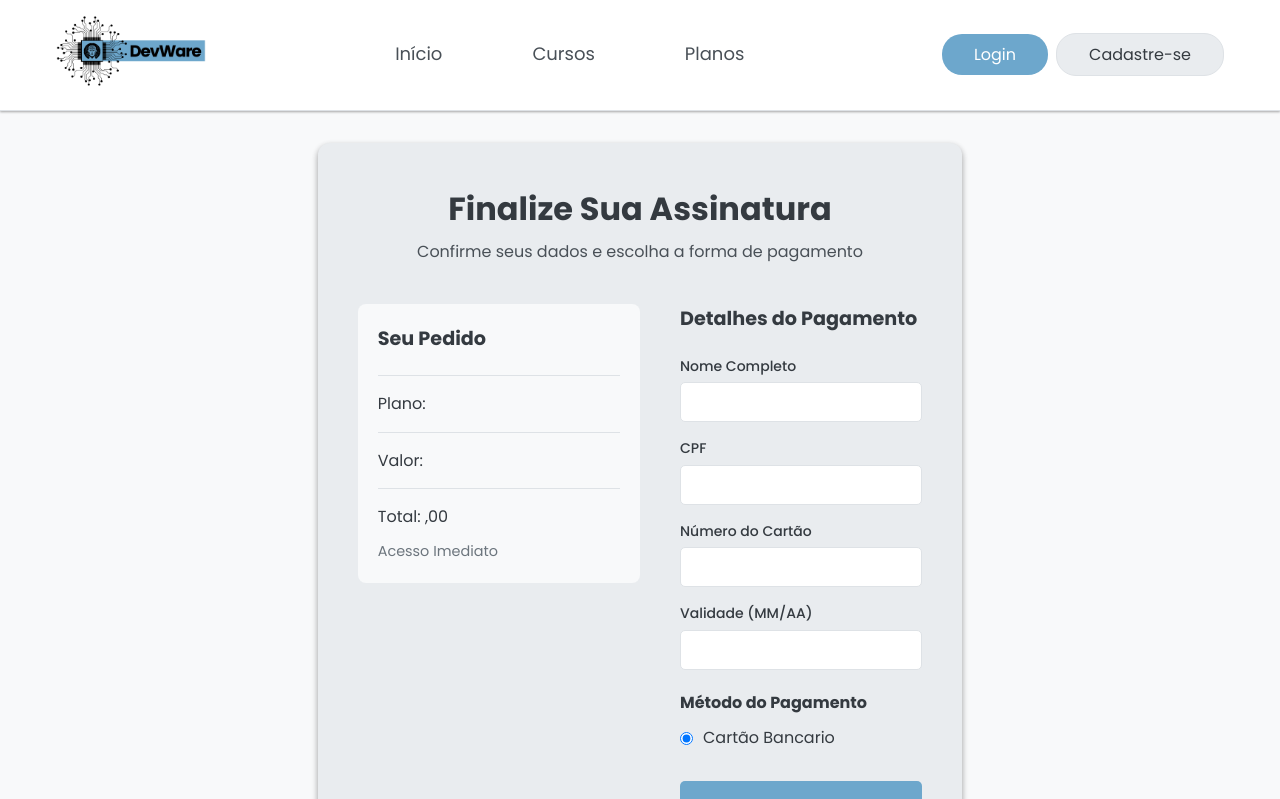
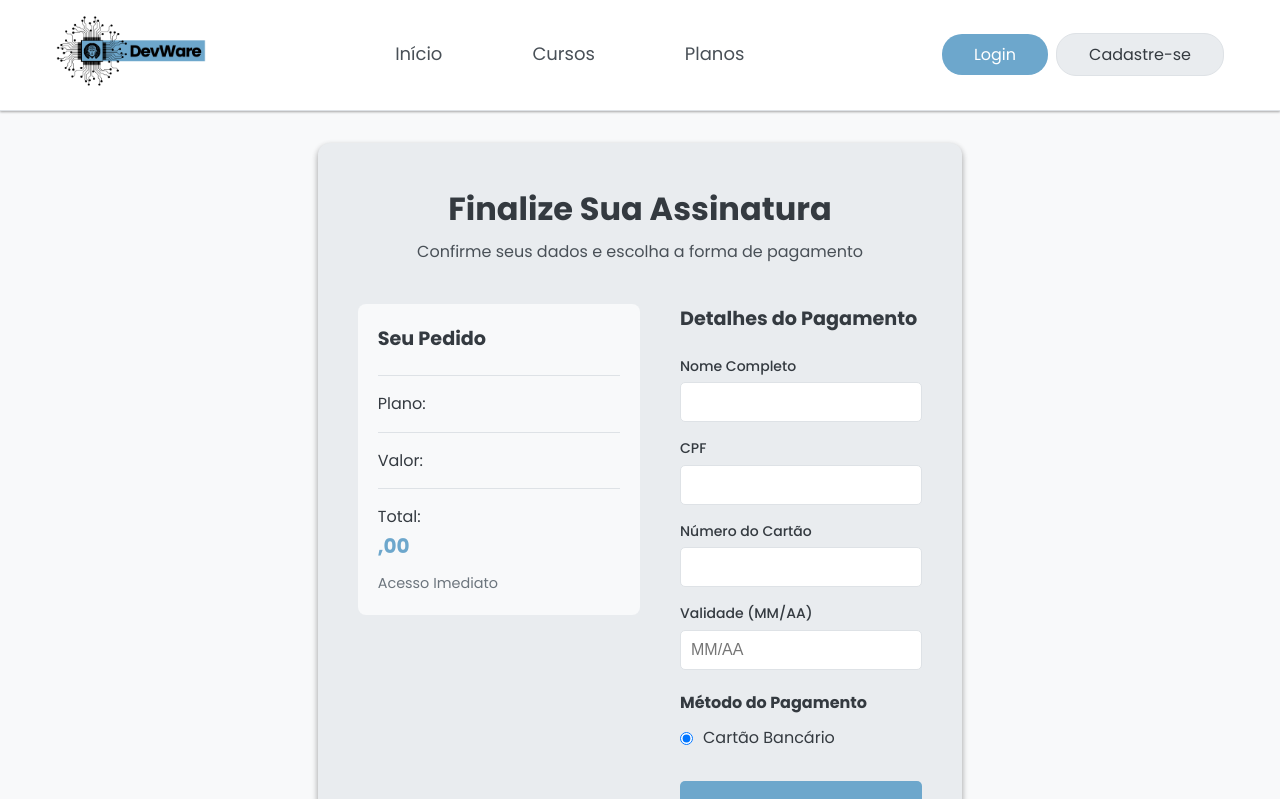
Before and after one commit to PatrikMrc/DevWare, a React (Create React App) app: page /payment in a window 1280 px wide. Shown: the top 799 px of the page. Built offline with nearby package versions, Linux system fonts and the light colour scheme.

Commit message:
payment form backend and authcontext for include token

```diff
--- a/src/components/PaymentForm.jsx
+++ b/src/components/PaymentForm.jsx
@@ -1,16 +1,77 @@
-import React from 'react';
+import React, { useState, useContext } from 'react';
 import './styles/PaymentForm.css';
-import { useSearchParams } from 'react-router-dom';
+import axios from 'axios';
+import { useSearchParams, useNavigate } from 'react-router-dom';
+import { AuthContext } from '../contexts/AuthContext';
 
 function PaymentForm() {
+  const [searchParams] = useSearchParams();
+  const navigate = useNavigate();
+  const { token } = useContext(AuthContext); // pega o token do contexto global
+  // Captura os valores da URL
+  const title = searchParams.get('title');
+  const price = searchParams.get('price');
+  const total = searchParams.get('total');
 
-  // useSearchParams nos dá acesso aos parâmetros de query da URL
-    const [searchParams] = useSearchParams();
+  // Estado do formulário
+  const [formData, setFormData] = useState({
+    nome: '',
+    cpf: '',
+    cartao: '',
+    validade: '',
+  });
 
-    // Captura os valores de 'title', 'price' e 'total' da URL
-    const title = searchParams.get('title');
-    const price = searchParams.get('price');
-    const total = searchParams.get('total');
+  // Atualiza os inputs
+  const handleChange = (e) => {
+    setFormData({
+      ...formData,
+      [e.target.id]: e.target.value,
+    });
+  };
+
+  // Envia os dados à API
+  const handleSubmit = async (e) => {
+    e.preventDefault();
+
+    if (!token) {
+      alert('Você precisa estar logado para realizar o pagamento.');
+      navigate('/login');
+      return;
+    }
+
+    try {
+      const response = await axios.post(
+        'http://127.0.0.1:8000/api/premium-subscription',
+        {
+          name: formData.nome,
+          cpf: formData.cpf,
+          cartao: formData.cartao,
+          validade: formData.validade,
+          plano: title,
+          preco: price,
+          total: total,
+        },
+        {
+          headers: {
+            Authorization: `Bearer ${token}`, // ✅ token no cabeçalho
+            'Content-Type': 'application/json',
+          },
+        }
+      );
+
+      console.log('Resposta da API:', response.data);
+      alert('Pagamento realizado com sucesso!');
+      navigate('/plataform');
+    } catch (error) {
+      console.error('Erro ao enviar o pagamento:', error);
+      if (error.response?.status === 401) {
+        alert('Sessão expirada. Faça login novamente.');
+        navigate('/login');
+      } else {
+        alert('Erro ao processar o pagamento. Verifique os dados e tente novamente.');
+      }
+    }
+  };
 
   return (
     <div className="card">
@@ -19,13 +80,13 @@ function PaymentForm() {
         <p>Confirme seus dados e escolha a forma de pagamento</p>
       </div>
 
-      <div className="form-container">
+      <form className="form-container" onSubmit={handleSubmit}>
         <div className="order-summary">
           <h3>Seu Pedido</h3>
           <hr />
           <div className="order-item">
-            <span className="item-label">Plano: {title}</span>
-            <span className="item-value blue-text">{price}</span>
+            <span className="item-label">Plano:</span>
+            <span className="item-value blue-text">{title}</span>
           </div>
           <hr />
           <div className="order-item">
@@ -34,50 +95,77 @@ function PaymentForm() {
           </div>
           <hr />
           <div className="order-item total">
-            <span className="item-label">Total: {total},00</span>
+            <span className="item-label">Total:</span>
+            <span className="item-value blue-text">{total},00</span>
           </div>
           <p className="access-info">Acesso Imediato</p>
         </div>
 
         <div className="payment-details">
           <h3>Detalhes do Pagamento</h3>
+
           <div className="form-group">
             <label htmlFor="nome">Nome Completo</label>
-            <input type="text" id="nome" />
+            <input
+              type="text"
+              id="nome"
+              value={formData.nome}
+              onChange={handleChange}
+              required
+            />
           </div>
+
           <div className="form-group">
             <label htmlFor="cpf">CPF</label>
-            <input type="number" id="cpf" />
+            <input
+              type="number"
+              id="cpf"
+              value={formData.cpf}
+              onChange={handleChange}
+              required
+            />
           </div>
+
           <div className="form-group">
             <label htmlFor="cartao">Número do Cartão</label>
-            <input type="number" id="cartao" />
+            <input
+              type="number"
+              id="cartao"
+              value={formData.cartao}
+              onChange={handleChange}
+              required
+            />
           </div>
+
           <div className="form-group">
             <label htmlFor="validade">Validade (MM/AA)</label>
-            <input type="number" id="validade" />
+            <input
+              type="text"
+              id="validade"
+              value={formData.validade}
+              onChange={handleChange}
+              placeholder="MM/AA"
+              required
+            />
           </div>
 
           <h4>Método do Pagamento</h4>
           <div className="payment-method-container">
             <label className="radio-label">
               <input type="radio" name="payment-method" defaultChecked />
-              Cartão Bancario
+              Cartão Bancário
             </label>
-            <div className="card-icons">
-              <span className="card-icon"></span>
-              <span className="card-icon"></span>
-              <span className="card-icon"></span>
-              <span className="card-icon"></span>
-            </div>
           </div>
 
-          <button className="confirm-button">Confirmar e Pagar</button>
+          <button type="submit" className="confirm-button">
+            Confirmar e Pagar
+          </button>
           <p className="terms-text">
-            Ao confirmar, você concorda com nossos <a href="#" className="terms-link">Termos de Uso</a>
+            Ao confirmar, você concorda com nossos{' '}
+            <a href="#" className="terms-link">Termos de Uso</a>
           </p>
         </div>
-      </div>
+      </form>
     </div>
   );
 }
--- /dev/null
+++ b/src/contexts/AuthContext.jsx
@@ -0,0 +1,26 @@
+import { createContext, useState, useEffect } from 'react';
+
+export const AuthContext = createContext();
+
+export const AuthProvider = ({ children }) => {
+  const [token, setToken] = useState(localStorage.getItem('token'));
+
+  useEffect(() => {
+    if (token) {
+      localStorage.setItem('token', token);
+    } else {
+      localStorage.removeItem('token');
+    }
+  }, [token]);
+
+  const logout = () => {
+    setToken(null);
+    localStorage.removeItem('token');
+  };
+
+  return (
+    <AuthContext.Provider value={{ token, setToken, logout }}>
+      {children}
+    </AuthContext.Provider>
+  );
+};
--- a/src/index.js
+++ b/src/index.js
@@ -2,10 +2,13 @@ import React from 'react';
 import ReactDOM from 'react-dom/client';
 import './index.css'; // Estilos base para o HTML/Body
 import App from './App';
+import { AuthProvider } from './contexts/AuthContext';
 
 const root = ReactDOM.createRoot(document.getElementById('root'));
 root.render(
   <React.StrictMode>
-    <App />
+    <AuthProvider>
+      <App />
+    </AuthProvider>
   </React.StrictMode>
 );
--- a/src/pages/Login.jsx
+++ b/src/pages/Login.jsx
@@ -1,12 +1,13 @@
 import './styles/LoginRegister.css';
 import axios from 'axios';
-import { useState } from 'react';
+import { useState, useContext } from 'react';
 import { useNavigate, Link } from 'react-router-dom';
+import { AuthContext } from '../contexts/AuthContext'; // <-- importa o contexto
 
 const Login = () => {
   const navigate = useNavigate();
+  const { setToken } = useContext(AuthContext); // <-- acessa o método global para guardar o token
 
-  // State para armazenar os dados do formulário
   const [formData, setFormData] = useState({
     email: '',
     password: '',
@@ -28,15 +29,18 @@ const Login = () => {
       // Faz a requisição POST para o backend
       const response = await axios.post('http://127.0.0.1:8000/api/login', formData);
 
+      // Pega o token retornado pela API (ajuste conforme a estrutura do seu backend)
       const token = response.data?.token;
 
       if (token) {
-        localStorage.setItem('authToken', token); // salva o token
-        navigate('/plataform'); // redireciona para a plataforma
+        // ✅ Armazena o token no Context (ele também será salvo no localStorage automaticamente)
+        setToken(token);
+
+        // Redireciona para a plataforma
+        navigate('/plataform');
       } else {
         alert('Nenhum token recebido. Verifique o backend.');
       }
-
     } catch (error) {
       console.error('Erro no login!', error.response ? error.response.data : error.message);
       alert('Erro no login! Verifique suas credenciais ou tente novamente.');
```
